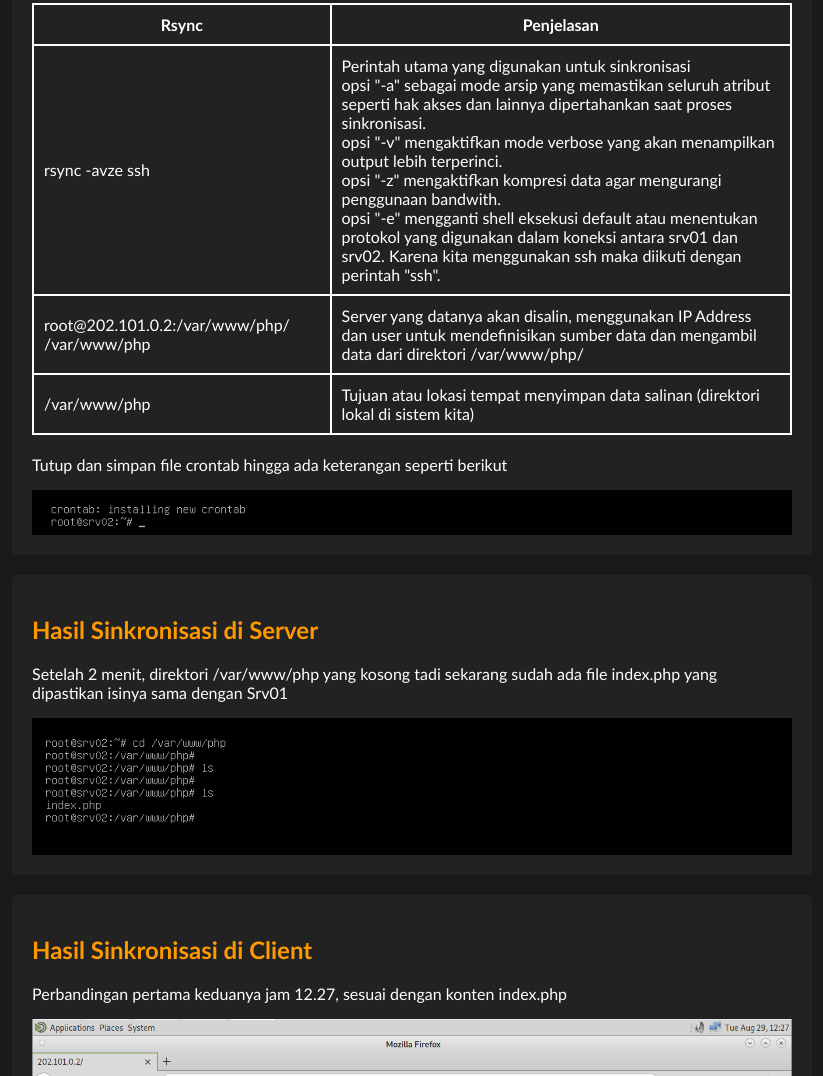
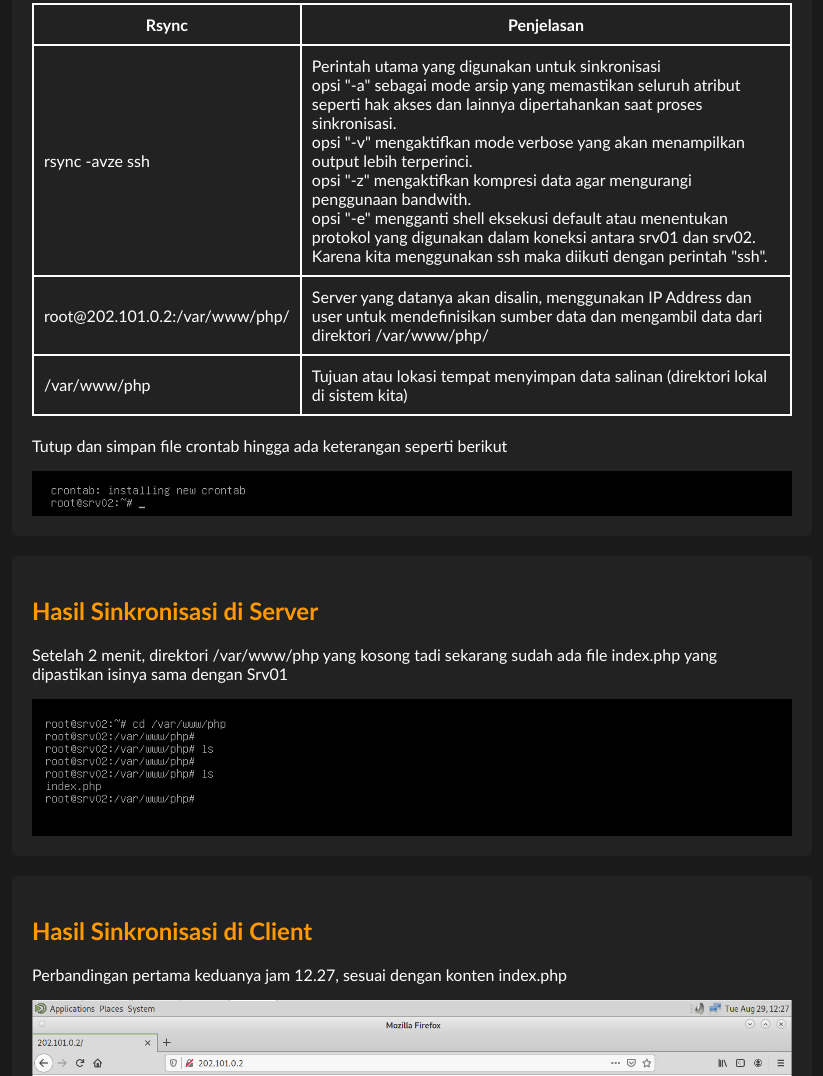
Before and after one commit to rizqiamalia90s/rsync-dan-crontab, a plain HTML site: page 0/index.html in a window 1280 px wide. Shown: the part 10114-11190 px from the top of the page, without its empty margins (228-1051 px from the left). Drawn offline with Linux system fonts and the light colour scheme.

Commit message:
Update index.html

```diff
--- a/0/index.html
+++ b/0/index.html
@@ -226,7 +226,7 @@
                     <tbody>
                         <tr><th>Rsync</th><th>Penjelasan</th></tr>
                         <tr><td>rsync -avze ssh</td><td>Perintah utama yang digunakan untuk sinkronisasi <br> opsi "-a" sebagai mode arsip yang memastikan seluruh atribut seperti hak akses dan lainnya dipertahankan saat proses sinkronisasi. <br> opsi "-v" mengaktifkan mode verbose yang akan menampilkan output lebih terperinci. <br> opsi "-z" mengaktifkan kompresi data agar mengurangi penggunaan bandwith. <br> opsi "-e" mengganti shell eksekusi default atau menentukan protokol yang digunakan dalam koneksi antara srv01 dan srv02. Karena kita menggunakan ssh maka diikuti dengan perintah "ssh".</td></tr>
-                        <tr><td>root@202.101.0.2:/var/www/php/ /var/www/php</td><td>Server yang datanya akan disalin, menggunakan IP Address dan user untuk mendefinisikan sumber data dan mengambil data dari direktori /var/www/php/</td></tr>
+                        <tr><td>root@202.101.0.2:/var/www/php/ </td><td>Server yang datanya akan disalin, menggunakan IP Address dan user untuk mendefinisikan sumber data dan mengambil data dari direktori /var/www/php/</td></tr>
                         <tr><td>/var/www/php</td><td>Tujuan atau lokasi tempat menyimpan data salinan (direktori lokal di sistem kita)</td></tr>
                     </tbody>
                 </table>
```
